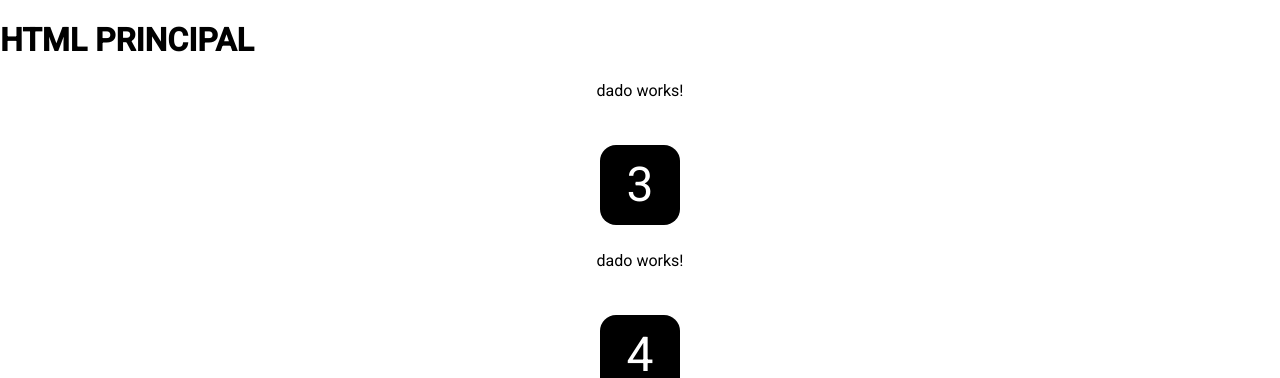
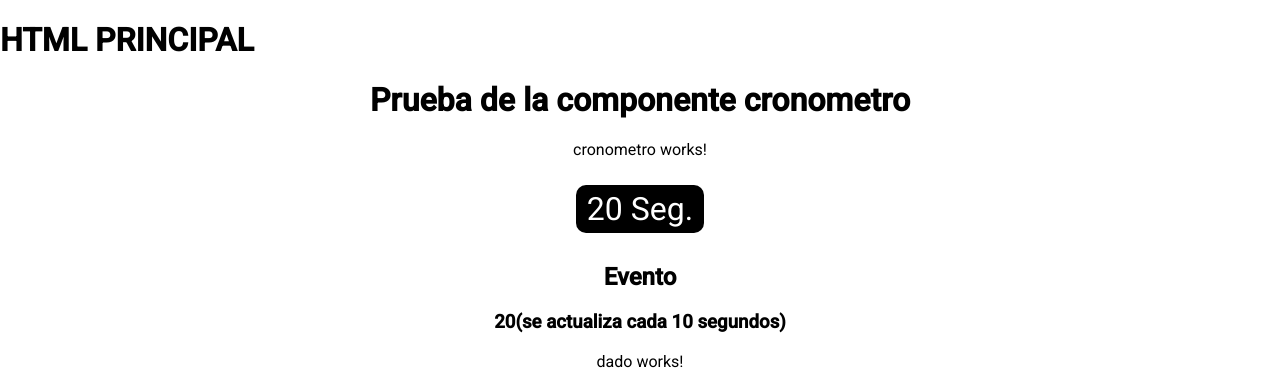
Before and after one commit to antonio-aranda7/ejemploMaterial, an Angular app: page / in a window 1280 px wide. Shown: the top 378 px of the page. Built offline with nearby package versions, Linux system fonts and the light colour scheme.

Commit message:
10 - Componentes: disparo de eventos de la componente hija a la componente padre

```diff
--- a/src/app/app.component.html
+++ b/src/app/app.component.html
@@ -1,3 +1,10 @@
+<div style="text-align:center">
+  <h1>Prueba de la componente cronometro</h1>
+  <app-cronometro inicio="15" (multiplo10)="actualizar($event)"></app-cronometro>
+  <h2>Evento</h2>
+  <h3>{{mensaje}}</h3>
+</div>
+
 <div style="text-align:center">
   <!-- Mediante interpolación-->
   <app-dado valor="{{valor1}}"></app-dado>
--- a/src/app/app.component.ts
+++ b/src/app/app.component.ts
@@ -7,7 +7,13 @@ import { Component } from '@angular/core';
 })
 export class AppComponent {
   title = 'ejemploMaterial';
+  //CAP10
+  mensaje='';
 
+  actualizar(t) {
+    this.mensaje = t + '(se actualiza cada 10 segundos)';
+  }
+//cap 9
   valor1: number;
   valor2: number;
   valor3: number;
--- a/src/app/app.module.ts
+++ b/src/app/app.module.ts
@@ -9,12 +9,14 @@ import { MatCardModule } from '@angular/material/card';
 import { MatIconModule } from '@angular/material/icon';
 import { InfoBanderaComponent } from './info-bandera/info-bandera.component';
 import { DadoComponent } from './dado/dado.component';
+import { CronometroComponent } from './cronometro/cronometro.component';
 
 @NgModule({
   declarations: [
     AppComponent,
     InfoBanderaComponent,
-    DadoComponent
+    DadoComponent,
+    CronometroComponent
   ],
   imports: [
     BrowserModule,
--- /dev/null
+++ b/src/app/cronometro/cronometro.component.css
@@ -0,0 +1,12 @@
+.cronometro {
+    width: 8rem;
+    height: 3rem;
+    font-size: 2rem;
+    color:white;
+    background-color: black;
+    border-radius: 10px;
+    display: inline-flex;
+    justify-content: center;
+    align-items: center;
+    margin:10px;
+  }
--- /dev/null
+++ b/src/app/cronometro/cronometro.component.html
@@ -0,0 +1,4 @@
+<p>cronometro works!</p>
+<div class="cronometro">
+    {{segundo}} Seg.
+  </div>
--- /dev/null
+++ b/src/app/cronometro/cronometro.component.ts
@@ -0,0 +1,24 @@
+import { Component, OnInit, Input, Output, EventEmitter} from '@angular/core';
+
+@Component({
+  selector: 'app-cronometro',
+  templateUrl: './cronometro.component.html',
+  styleUrls: ['./cronometro.component.css']
+})
+export class CronometroComponent implements OnInit {
+  segundo=0;
+  @Input() inicio;
+  @Output() multiplo10 = new EventEmitter();
+
+  constructor() { }
+
+  ngOnInit(): void {
+    this.segundo = this.inicio;
+    setInterval(() => {
+      this.segundo++;
+      if (this.segundo % 10 == 0)
+        this.multiplo10.emit(this.segundo);
+    }, 1000);
+  }
+
+}
```
Also changed, not shown: 1 other file (tests, documents, lock files or other folders).
